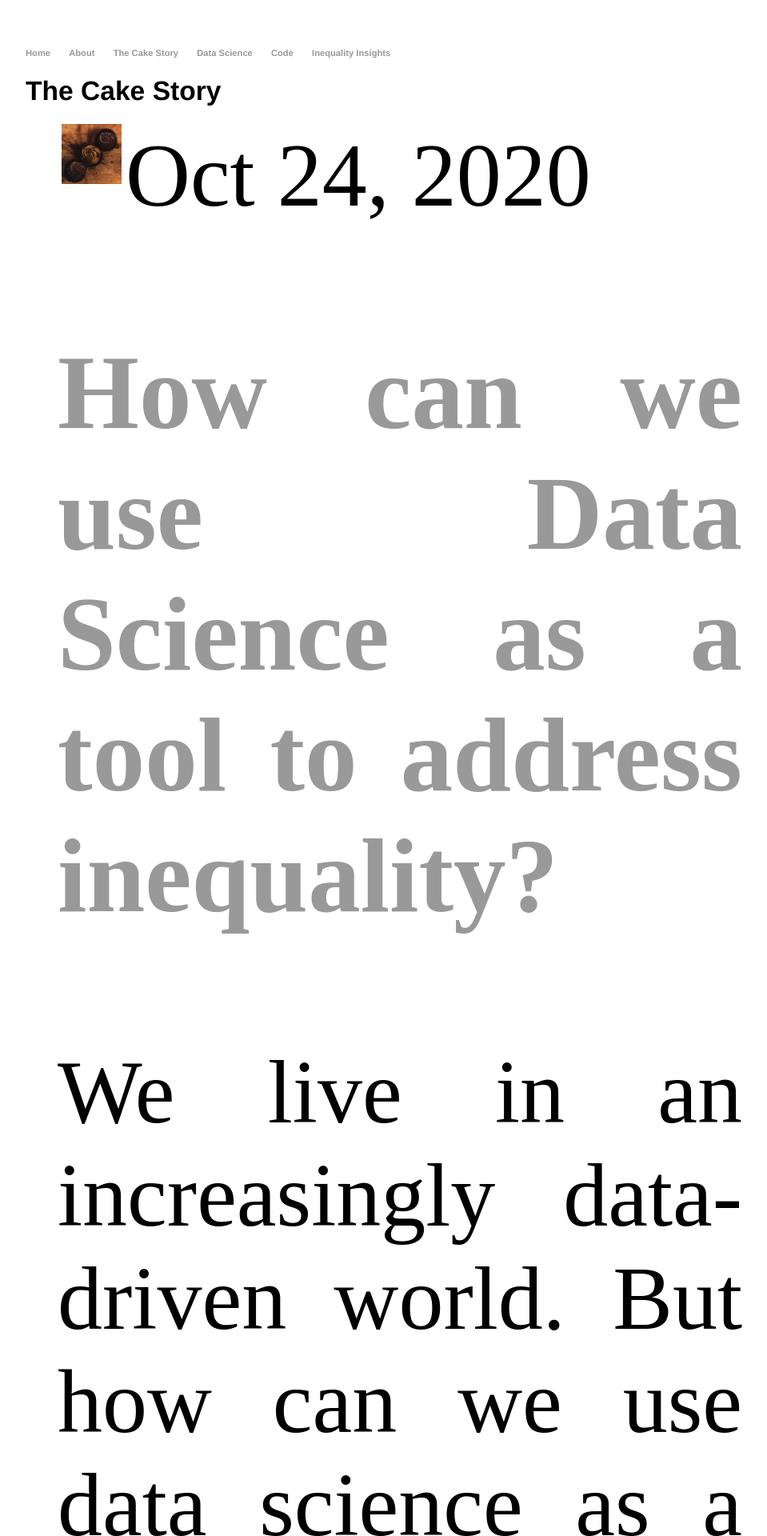
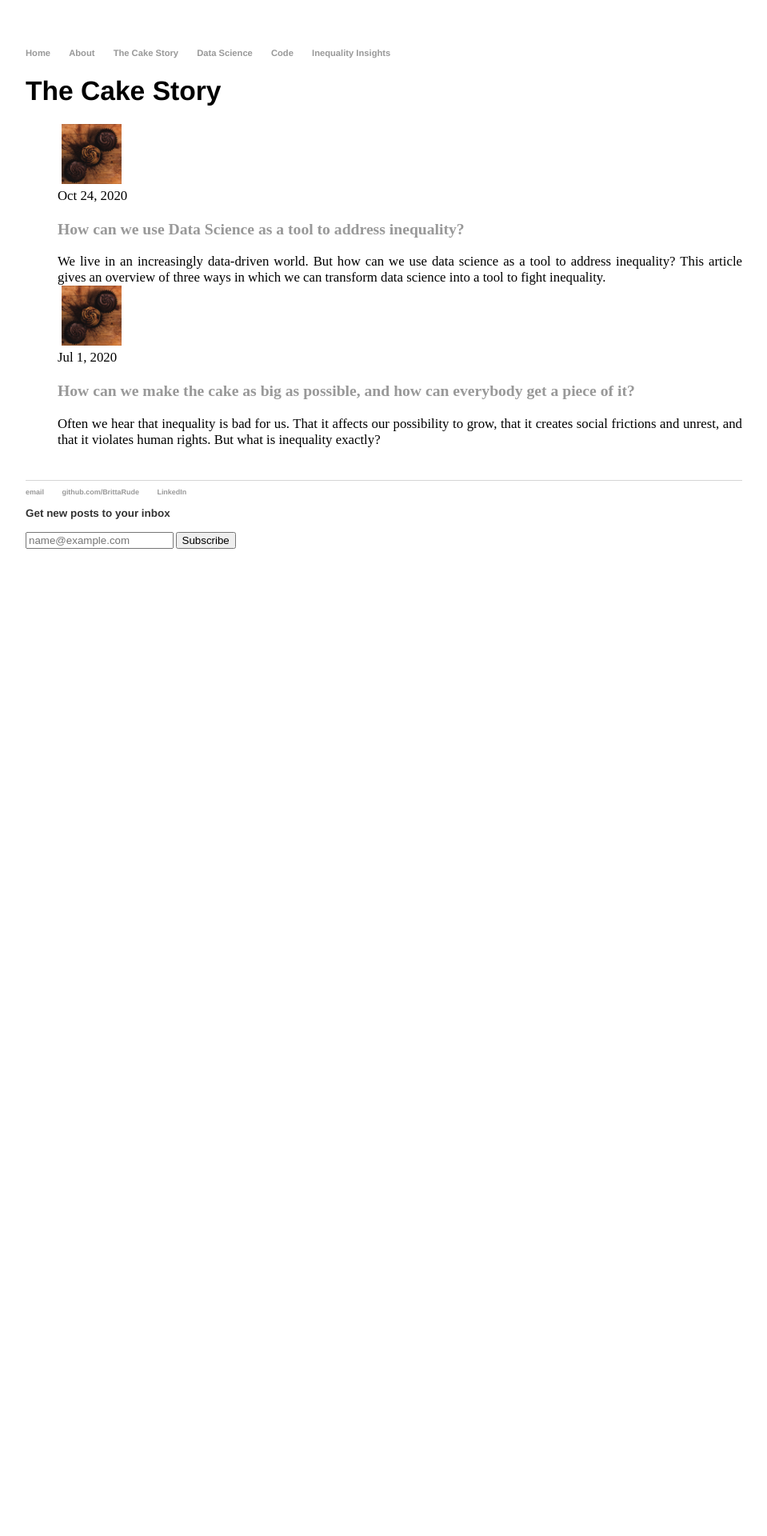
Before and after one commit to BrittaRude/BrittaRude.github.io, a Jekyll site: the page built from thecakestory/index.html, in a window 1280 px wide. Shown: the top 1920 px of the page at 80% size, without its empty margins (160-1119 px from the left). Built offline with Jekyll 4.4.1, drawn with Linux system fonts in a browser that asks for light colours; after the commit the page ends 900 px from its top, so only the background shows below that.

Commit message:
Update main.css

```diff
--- a/css/main.css
+++ b/css/main.css
@@ -37,7 +37,7 @@ footer {
 
 ul.posts {
     margin: 20px auto 40px;
-    font-size: 10em;
+    font-size: 1.5em;
 }
 
 ul.posts li {
@@ -69,7 +69,6 @@ ul.inputs_DataScience li {
     width: 75px;
     height: 75px;
     object-fit: cover;
-    float: left;
 }
 
 .post-myexcerpt{
```
